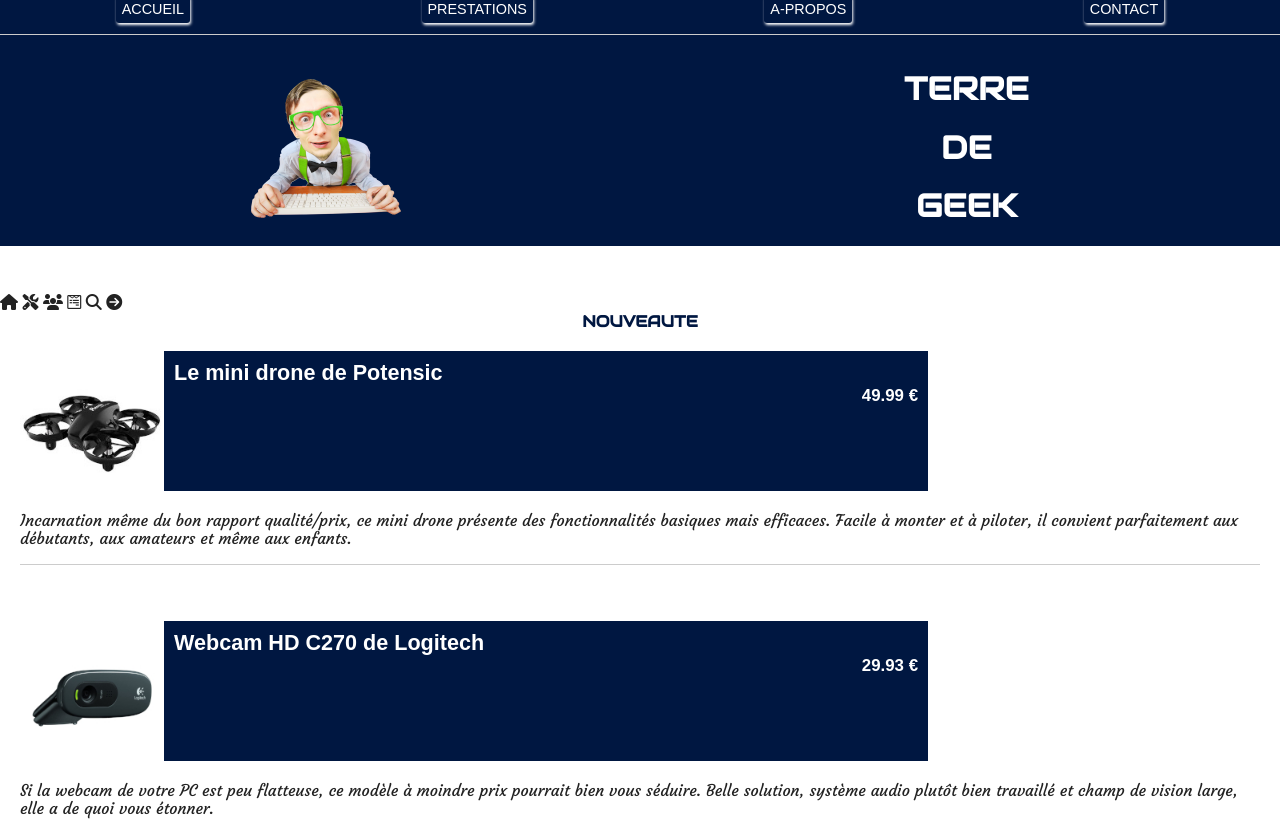
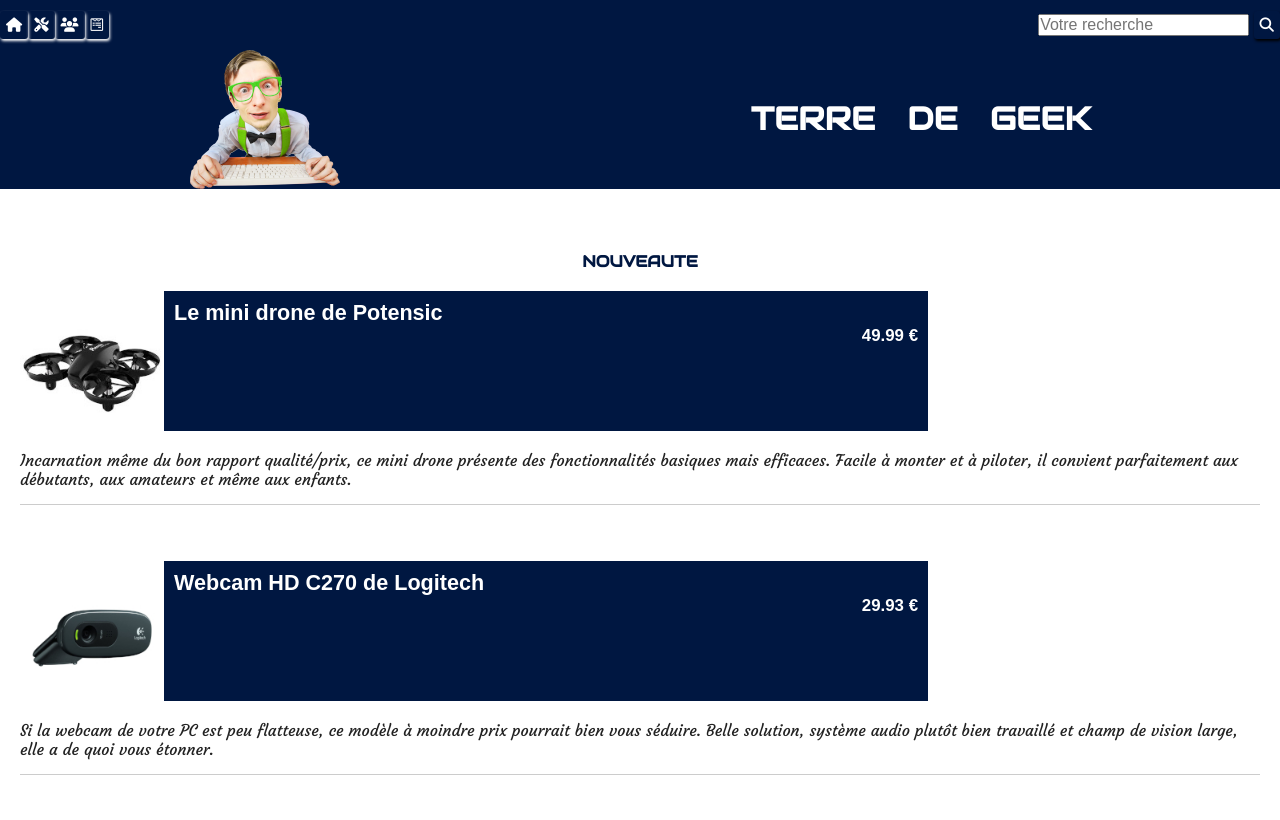
Before and after one commit to Fly-76/TerreDeGeek, a website built with Parcel: page index.html in a window 1280 px wide. Shown: the top 820 px of the page. Built offline with nearby package versions, Linux system fonts and the light colour scheme.

Commit message:
css becomes responsive

```diff
--- a/css/main.css
+++ b/css/main.css
@@ -87,7 +87,6 @@
    Author's custom styles
    ========================================================================== */
 
-
 /************** Extra small  ::  viewports < 576 **************/
   /*** Extra small  ::  viewports < 576   ::  General rules ***/
   * {
@@ -107,8 +106,11 @@
     background-color: #001741;
     color: #ffffff;
     height: 50px;
+
+    display:  flex;
     align-items: center;
-  }
+    justify-content: space-between;
+    }
 
   nav ul li a {
     text-decoration: none;
@@ -118,6 +120,10 @@
     border-radius:3px;
     font-size: 0.9em;
     box-shadow:1px 2px 3px #ffffff;
+  }
+
+  h1 {
+    padding-left: 1em;
   }
 
   h1, h5 {
@@ -142,7 +148,7 @@
 
   header {
     display: flex;
-    margin-bottom: 3em;
+    margin-bottom: 4em;
     text-align: center;
   }
 
@@ -156,12 +162,6 @@
     display: flex;
     flex-direction: column;
     padding: 20px;
-  }
-
-  form {
-    width: 80%;
-    margin-left: 10%;
-    margin-top: 2vh;
   }
 
   table, th, td {
@@ -186,9 +186,19 @@
   }
 
   /*** Extra small  ::  viewports < 576   ::  Utility class ***/
+  .smedia {
+    display: none;
+  }
+
   .bluesheme {
     background-color: #001741;
     color: #ffffff;
+  }
+
+  .frm {
+    width: 80%;
+    margin-left: 10%;
+    margin-top: 2vh;
   }
 
   .img {
@@ -226,7 +236,10 @@
     justify-content: space-around;
     align-items: center;
   }
-
+  #contact{
+    max-width:500px;
+    margin:auto;
+  }
   .btn {
     text-decoration: none;
     color: #ffffff;
@@ -235,7 +248,7 @@
     padding:6px ;
     border-radius:3px;
     font-size: 0.9em;
-    box-shadow:1px 2px 3px #ffffff;
+    box-shadow:1px 2px 3px #000000;
   }
 
   /*** Extra small  ::  viewports < 576   ::  Common class  ***/
@@ -260,11 +273,23 @@
   }
 
 /************** Extra small  ::  viewports >= 576 *************/
+
 @media screen and (min-width: 576px){
   /******* Medium   ::  viewports < 768   ::  General rules ***/
+  #cpn {
+    display: flex;
+    justify-content: space-around;
+    align-items: center;
+  }
+
   /******* Medium   ::  viewports < 768   ::  Utility class ***/
   /******* Medium   ::  viewports < 768   ::  Common class  ***/
 }
+
+
+
+
+
 /************** Extra small  ::  viewports >= 768 *************/
 @media screen and (min-width: 768px){
   /******** Large   ::  viewports < 992   ::  General rules ***/
--- a/index.html
+++ b/index.html
@@ -25,12 +25,17 @@
   <!-- Display a menu with 4 links to the html pages -->
   <nav class="bluesheme">
     <ul>
-      <li><a href="index.html">ACCUEIL</a></li>
-      <li><a href="service.html">PRESTATIONS</a></li>
-      <li><a href="about.html">A-PROPOS</a></li>
-      <li><a href="contact.html">CONTACT</a></li>
+      <li><a href="index.html" aria-label="acceuil"><i class="fas fa-home"></i><span class="smedia">ACCUEIL</span></a></li>
+      <li><a href="service.html"><i class="fas fa-tools"></i><span class="smedia">PRESTATIONS</span></a></li>
+      <li><a href="about.html"><i class="fas fa-users"></i><span class="smedia">A-PROPOS</span></a></li>
+      <li><a href="contact.html"><i class="fab fa-wpforms"></i><span class="smedia">CONTACT</span></a></li>
     </ul>
-    <hr>
+    <form action="#" method="POST" class="fullCenter">
+      <input type="search" name="search" value="" placeholder="Votre recherche">
+      <button name="button" type="submit" class="btn">
+        <i class="fas fa-search"></i>
+      </button>
+    </form>
   </nav>
 
   <!-- Display the society's name   -->
@@ -38,7 +43,7 @@
     <div id="logo">
       <img src="img/geek.png" alt="logo de la société Terre De Geek">
     </div>
-    <div class="fullCenter">
+    <div id="cpn">
       <h1>TERRE</h1>
       <h1>DE</h1>
       <h1>GEEK</h1>
@@ -48,14 +53,6 @@
    <!-- Display the 3 products -->
    <main>
     <section>
-      <i class="fas fa-home"></i>
-      <i class="fas fa-tools"></i>
-      <i class="fas fa-users"></i>
-      <i class="fab fa-wpforms"></i>
-
-      <i class="fas fa-search"></i>
-      <i class="fas fa-arrow-circle-right"></i>
-
       <h4>NOUVEAUTE</h4>
       <article>
         <div class="product">
@@ -108,17 +105,9 @@
       Tous droits réservés. </h5>
   </footer>
 
-
   <script src="js/vendor/modernizr-3.11.2.min.js"></script>
   <script src="js/plugins.js"></script>
   <script src="js/main.js"></script>
-
-  <!-- Google Analytics: change UA-XXXXX-Y to be your site's ID. -->
-  <script>
-    window.ga = function () { ga.q.push(arguments) }; ga.q = []; ga.l = +new Date;
-    ga('create', 'UA-XXXXX-Y', 'auto'); ga('set', 'anonymizeIp', true); ga('set', 'transport', 'beacon'); ga('send', 'pageview')
-  </script>
-  <script src="https://www.google-analytics.com/analytics.js" async></script>
 </body>
 
 </html>
```
Also changed, not shown: contact.html (+2 -2 lines).
